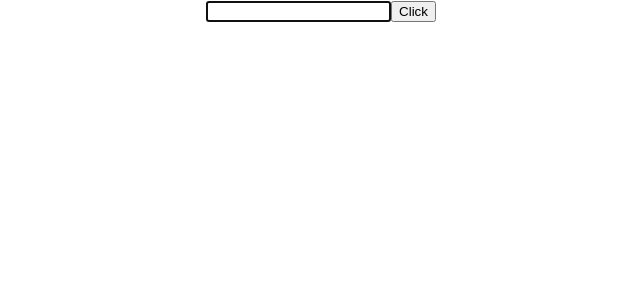
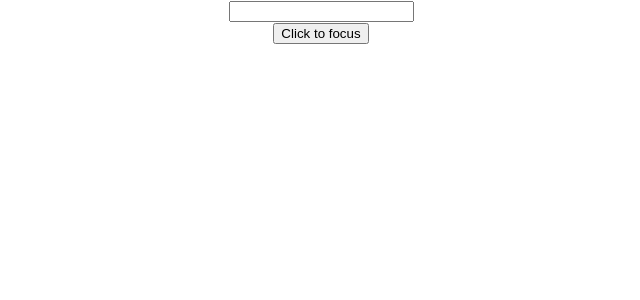
Before and after one commit to python-benedict/react-series, a React (Create React App) app: page / in a window 1280 px wide. Shown: the top 300 px of the page, without its empty margins (319-959 px from the left). Built offline with nearby package versions, Linux system fonts and the light colour scheme.

Commit message:
created a parent component and passed a child component in it where the ref was being created as a function

```diff
--- a/src/App.js
+++ b/src/App.js
@@ -2,11 +2,12 @@ import React, { Children, Component } from 'react';
 import logo from './logo.svg';
 import './App.css';
 import RefsDemo from './components/RefsDemo';
+import FocusInput from './components/FocusInput';
 
 function App() {
   return (
     <div className="App">
-    <RefsDemo />
+    <FocusInput />
       {/* <Children1 heroName="Benedict" nickName="Sefa">
         <p>Hello love of my life</p>
         <div>Hello oay of my lie</div>
--- /dev/null
+++ b/src/components/FocusInput.js
@@ -0,0 +1,26 @@
+import React, { Component } from 'react'
+import Input from './Input'
+
+export class FocusInput extends Component {
+
+    constructor(props) {
+      super(props)
+
+      this.componentRef = React.createRef()
+    }
+
+    onclickHandler = () =>{
+        this.componentRef = this.componentRef.current.clickHandler()
+    }
+
+  render() {
+    return (
+      <React.Fragment>
+        <Input ref={this.componentRef} />
+        <button onClick={this.onclickHandler} >Click to focus</button>
+      </React.Fragment>
+    )
+  }
+}
+
+export default FocusInput
```
